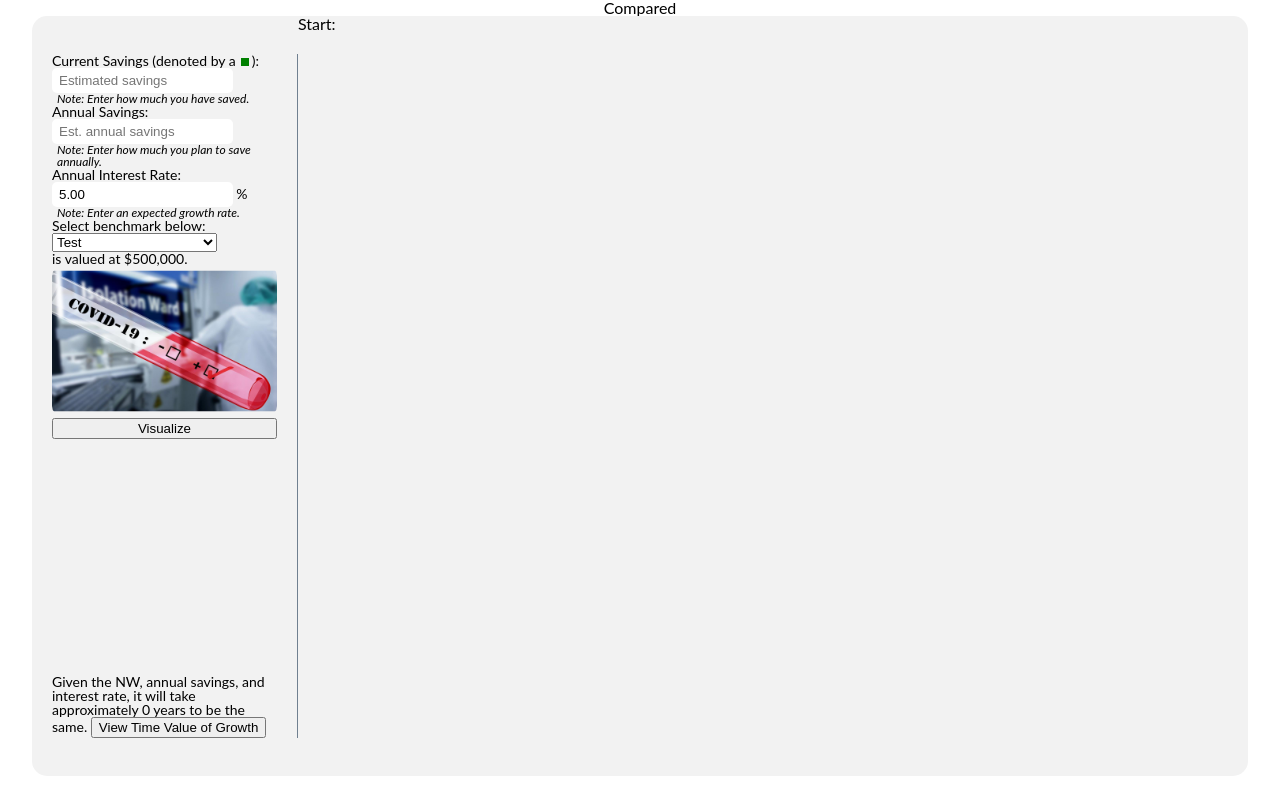
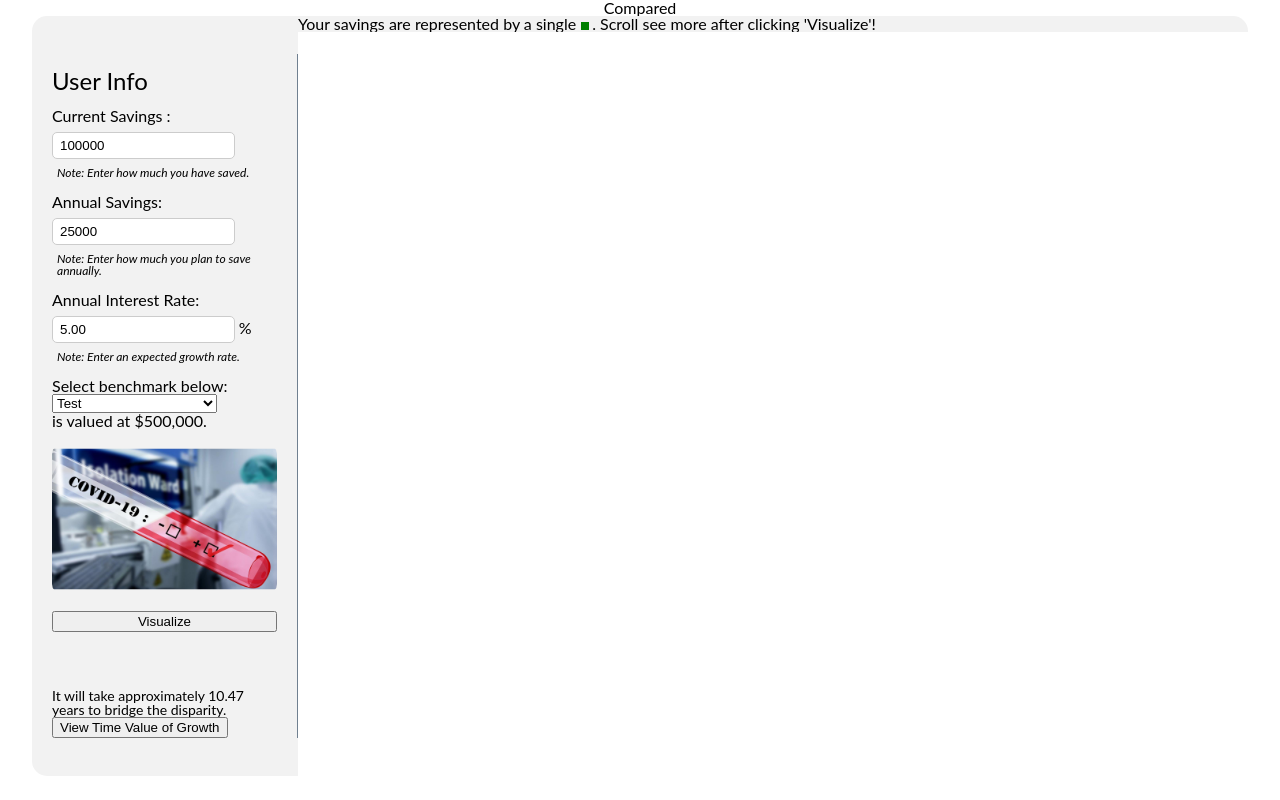
Before and after one commit to darrickyong/compared, a website: page index.html in a window 1280 px wide. Both pictures are taken after a click on the button "View Time Value of Growth". Drawn offline with nearby package versions, Linux system fonts and the light colour scheme.

Commit message:
update styling

```diff
--- a/assets/javascripts/index.js
+++ b/assets/javascripts/index.js
@@ -1,37 +1,5 @@
-const nper = (rate, cmpd, pmt, pv, fv) => {
-  fv = parseFloat(fv);
-  pmt = pmt === "" ? 0 : parseFloat(pmt);
-  pv = pv === "" ? 0 : parseFloat(pv);
-  cmpd = parseFloat(cmpd);
-
-  if (!pv && !pmt) return 0;
-
-  let yrs;
-  rate = eval(rate / (cmpd * 100));
-  if (rate == 0) {
-    yrs = -(fv + pv) / pmt;
-  } else {
-    yrs =
-      Math.log((-fv * rate + pmt) / (pmt + rate * pv)) / Math.log(1 + rate);
-  }
-  yrs = conv_number(yrs);
-  return yrs < 0 ? 0 : yrs;
-};
-
-const conv_number = (expr) => {
-  if (expr === Infinity) return "FOREVER";
-  return parseFloat(expr.toFixed(2).toString()).toLocaleString("en");
-};
-
-const setYears = e => {
-  e.preventDefault();
-  let baseSavings = document.getElementsByClassName("user-savings")[0].value;
-  let baseContributions = document.getElementsByClassName("user-contributions")[0].value;
-  let growth = document.getElementsByClassName("user-growth")[0].value;
-  let comparison = netWorth[document.getElementsByClassName("user-selection")[0].selectedIndex].val;
-  let years = nper(growth, 1, baseContributions, baseSavings, -comparison);
-  document.getElementById("years").textContent = years;
-}
+const errors = document.getElementsByClassName("errors")[0];
+const savings = document.getElementsByClassName("user-savings")[0];
 const width = 2000;
 const height = 550;
 const offset = 20;
@@ -62,6 +30,15 @@ options.text( d => {
   .attr("value", d => {
     return d.name;
   })
+
+const svg = d3.select(".blocks").append("svg");
+
+document.getElementsByClassName("user-savings")[0]
+  .addEventListener("change", e => setYears(e));
+document.getElementsByClassName("user-contributions")[0]
+  .addEventListener("change", e => setYears(e));
+document.getElementsByClassName("user-growth")[0]
+  .addEventListener("change", e => setYears(e));
 
 document
   .getElementsByClassName("user-selection")[0]
@@ -96,33 +73,36 @@ const compareImg = d3
     netWorth[document.getElementsByClassName("user-selection")[0].selectedIndex].img
   );
 
-const compareVal = d3
-  .select("#compare-val")
-  .text(
-    conv_number(netWorth[document.getElementsByClassName("user-selection")[0].selectedIndex].val)
-  );
-
 // Vizualize
 document
   .getElementsByClassName("user-form")[0]
-  .addEventListener("submit", e => {
+    .addEventListener("submit", e => visualize(e));
+
+const visualize = e => {
+  errors.innerText = "";
+  savings.style.border = "none";
   setYears(e);
   document.getElementsByClassName("blocks")[0].scrollLeft = 0;
+  document.getElementsByClassName("blocks")[0].scrollTop = 0;
   let baseline = document.getElementsByClassName("user-savings")[0].value;
   let compare = netWorth[document.getElementsByClassName("user-selection")[0].selectedIndex].val;
-    debugger
-    if ((compare / baseline) > 40000) {
-      if (window.confirm("It seems like there is a vast disparity, which will cause an usually long load time. Are you sure you want to continue?")) {
+  if (!baseline) {
+    errors.innerText = "In order to visualize disparity, please enter your savings.";
+    savings.style.border="1px solid red";
+  } else if ((compare / baseline) > 40000) {
+    if (window.confirm("It seems like there is a vast disparity, which will cause an usually long load time. Confirm you still wish to continue.")) {
       update(compare / baseline);
     } else return;
   } else {
     update(compare / baseline);
   }
-  });
+}
+
+// TVM visualization
+document.getElementsByClassName("tvm-button")[0]
+  .addEventListener("click", e => drawChart(e));
 
 // Block visualization
-const svg = d3.select(".blocks").append("svg");
-
 let block = svg
   .append("g")
   .attr("class", "cells")
@@ -130,7 +110,52 @@ let block = svg
   // .attr("transform", "translate(0,0)")
   .selectAll("rect");
 
-const update = size => {
+
+// Formulas
+const nper = (rate, cmpd, pmt, pv, fv) => {
+  fv = parseFloat(fv);
+  pmt = pmt === "" ? 0 : parseFloat(pmt);
+  pv = pv === "" ? 0 : parseFloat(pv);
+  cmpd = parseFloat(cmpd);
+
+  if (!pv && !pmt) {
+    return "FOREVER";
+  }
+
+  let yrs;
+  rate = eval(rate / (cmpd * 100));
+  if (rate == 0) {
+    yrs = -(fv + pv) / pmt;
+  } else {
+    yrs = Math.log((-fv * rate + pmt) / (pmt + rate * pv)) / Math.log(1 + rate);
+  }
+  yrs = conv_number(yrs);
+  return yrs < 0 ? 0 : yrs;
+};
+
+const conv_number = (expr) => {
+  if (expr === Infinity) return "FOREVER";
+  return parseFloat(expr.toFixed(2).toString()).toLocaleString("en");
+};
+
+const compareVal = d3
+  .select("#compare-val")
+  .text(
+    conv_number(netWorth[document.getElementsByClassName("user-selection")[0].selectedIndex].val)
+  );
+
+const setYears = (e) => {
+  e.preventDefault();
+  let baseSavings = document.getElementsByClassName("user-savings")[0].value;
+  let baseContributions = document.getElementsByClassName("user-contributions")[0].value;
+  let growth = document.getElementsByClassName("user-growth")[0].value;
+  let comparison = netWorth[document.getElementsByClassName("user-selection")[0].selectedIndex].val;
+  let years = nper(growth, 1, baseContributions, baseSavings, -comparison);
+  document.getElementsByClassName("years")[0].textContent = years === "FOREVER" ? "FOREVER" : `${years} years`;
+  return years;
+};
+
+const update = (size) => {
   svg.selectAll("rect").remove();
   block = block.data(d3.range(size));
 
@@ -139,28 +164,57 @@ const update = size => {
     .append("rect")
     .attr("width", 0)
     .attr("height", cellSize)
-    .attr("x", i => {
+    .attr("x", (i) => {
       const x0 = Math.floor(i / 1000);
       // const x0 = Math.floor(i / 500);
       const x1 = Math.floor((i % 100) / 10);
       // const x1 = Math.floor((i % 50) / 10);
-      const xblock = groupSpacing * x0 + (cellSpacing + cellSize) * (x1 + x0 * 10);
+      const xblock =
+        groupSpacing * x0 + (cellSpacing + cellSize) * (x1 + x0 * 10);
       // const xblock = groupSpacing * x0 + (cellSpacing + cellSize) * (x1 + x0 * 5);
       return xblock;
     })
-    .attr("y", i => {
+    .attr("y", (i) => {
       const y0 = Math.floor(i / 100) % 10;
       // const y0 = Math.floor(i / 50) % 10;
       const y1 = Math.floor(i % 10);
       // const y1 = Math.floor(i % 5);
-      const yblock = groupSpacing * y0 + (cellSpacing + cellSize) * (y1 + y0 * 10);
+      const yblock =
+        groupSpacing * y0 + (cellSpacing + cellSize) * (y1 + y0 * 10);
       // const yblock = groupSpacing * y0 + (cellSpacing + cellSize) * (y1 + y0 * 10);
       return yblock;
     })
     .transition()
     .delay(function (d, i) {
-      return (i) * updateDelay;
+      return i * updateDelay;
     })
     .duration(updateDuration)
     .attr("width", cellSize);
+};
+
+const drawChart = (e) => {
+  const baseSavings = document.getElementsByClassName("user-savings")[0].value;
+  const baseContributions = document.getElementsByClassName("user-contributions")[0].value;
+  const growth = document.getElementsByClassName("user-growth")[0].value;
+  const years = setYears(e);
+  const data = createData(baseSavings, baseContributions, growth, years);
+  // console.log(data);
+
 }
+
+const createData = (pv, pmt, rate, yrs) => {
+  pv = pv === "" ? 0 : parseFloat(pv);
+  pmt = pmt === "" ? 0 : parseFloat(pmt);
+  rate = 1 + rate/100;
+  yrs = parseFloat(yrs);
+  let currYear = new Date().getFullYear();
+  let currVal = parseFloat(pv);
+  const data = [];
+  for (let i = 0; i < yrs + 1; i++) {
+    data.push({[currYear]: currVal.toFixed(2)});
+    currYear += 1;
+    currVal = (currVal + pmt) * rate;
+  }
+  return data;
+
+}
--- a/assets/stylesheets/main.css
+++ b/assets/stylesheets/main.css
@@ -40,14 +40,26 @@ body {
 .user-form {
   display: flex;
   flex-direction: column;
+  font-size: 16px;
+}
+.user-form h1 {
+  font-size: 24px;
+}
+
+.user-form > * {
+  margin-top: 15px;
 }
 
 .user-form input {
   width: 75%;
   padding: 5px 5px 5px 7px;
-  margin: 0px;
+  margin: 8px 0px;
   border-radius: 5px;
-  border: none;
+  border: 1px solid #cccccc;
+  -webkit-transition: all 0.5s ease-in-out;
+  -moz-transition: all 0.5s ease-in-out;
+  -ms-transition: all 0.5s ease-in-out;
+  -o-transition: all 0.5s ease-in-out;
 }
 
 .form-info {
@@ -73,9 +85,6 @@ body {
   margin: 0px 3px 0px 5px;
 }
 
-.this-is-else {
-}
-
 .compare-img {
   border-radius: 10px;
   border: none;
@@ -93,18 +102,25 @@ body {
 .blocks {
   display: flex;
   flex-direction: column;
+  justify-content: space-evenly;
   width: 100%;
-  height: 940px;
+  min-height: 100%;
   /* border: 1px solid black; */
   overflow: scroll;
 }
 
 .blocks > svg {
   min-width: 5000%;
-  height: 100%;
+  min-height: 940px;
+  background: white;
   /* min-height: 165% */
 }
 
 rect {
   fill: green;
 }
+
+.errors {
+  color: red;
+  font-size: 14px;
+}
--- a/index.html
+++ b/index.html
@@ -18,12 +18,14 @@
       <div class="main-left-container">
         <div class="summary">
           <form class="user-form">
-            <label>Current Savings (<div class="this-is-you">denoted by a</div>):
+            <h1>User Info</h1>
+            <label>Current Savings :
               <input
                 type="number"
                 class="user-savings"
+                value="100000"
                 step="0.01"
-                placeholder="Estimated savings">
+                placeholder="Total Savings">
                 <div class="form-info">
                   Note: Enter how much you have saved.
                 </div>
@@ -33,8 +35,9 @@
               <input
                 type="number"
                 class="user-contributions"
+                value="25000"
                 setp="0.01"
-                placeholder="Est. annual savings">
+                placeholder="Annual Savings">
                 <div class="form-info">
                   Note: Enter how much you plan to save annually.
                 </div>
@@ -46,7 +49,8 @@
                   type="number"
                   class="user-growth"
                   value="5.00"
-                  step="0.01">
+                  step="0.01"
+                  placeholder="Growth Rate">
                 %
               </span>
               <div class="form-info">
@@ -64,9 +68,12 @@
 
             <div class="this-is-else"></div>
             <button>Visualize</button>
+            <div class="errors">
+
+            </div>
           </form>
           <div class="tvm">
-            Given the NW, annual savings, and interest rate, it will take approximately <span id="years">0</span> years to be the same.
+            It will take approximately <span class="years">FOREVER</span> to bridge the disparity.
             <button class="tvm-button">View Time Value of Growth</button>
           </div>
         </div>
@@ -78,15 +85,12 @@
     <div class="main-right">
       <div class="main-right-container">
         <div class="blocks">
-          <div>Start: </div>
+          <span><div class="this-is-you">Your savings are represented by a single</div>. Scroll see more after clicking 'Visualize'!</span>
         </div>
       </div>
     </div>
   </div>
 
-
-
-  <!-- d3 scripts -->
   <script src="./assets/javascripts/index.js"></script>
 </body>
 </html>
```
Lines whose indentation alone changed are shown as unchanged.
